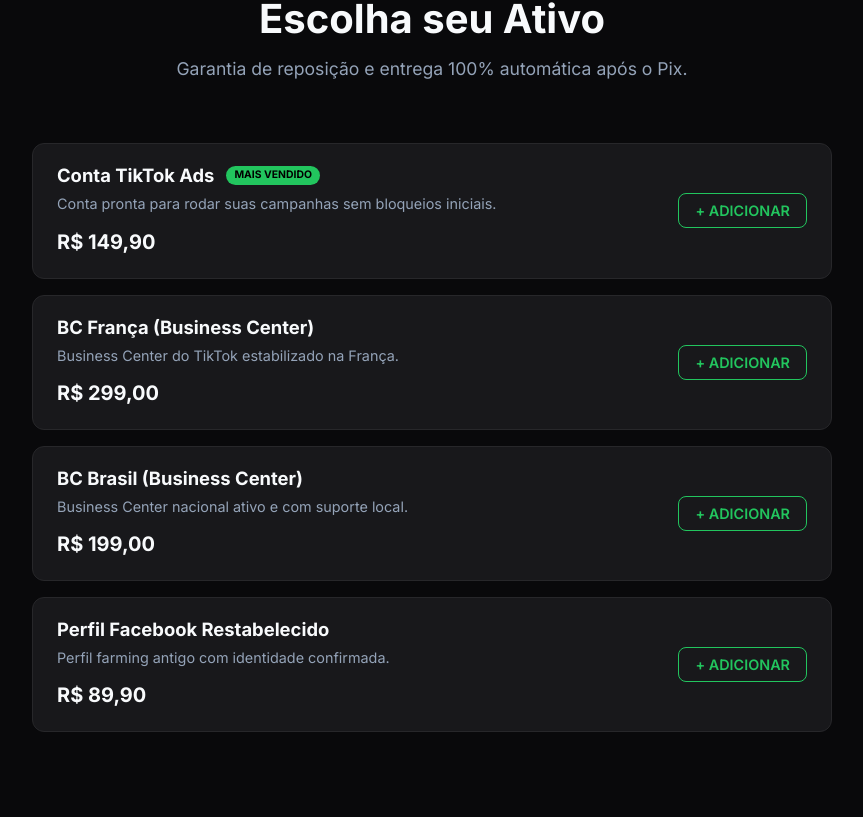
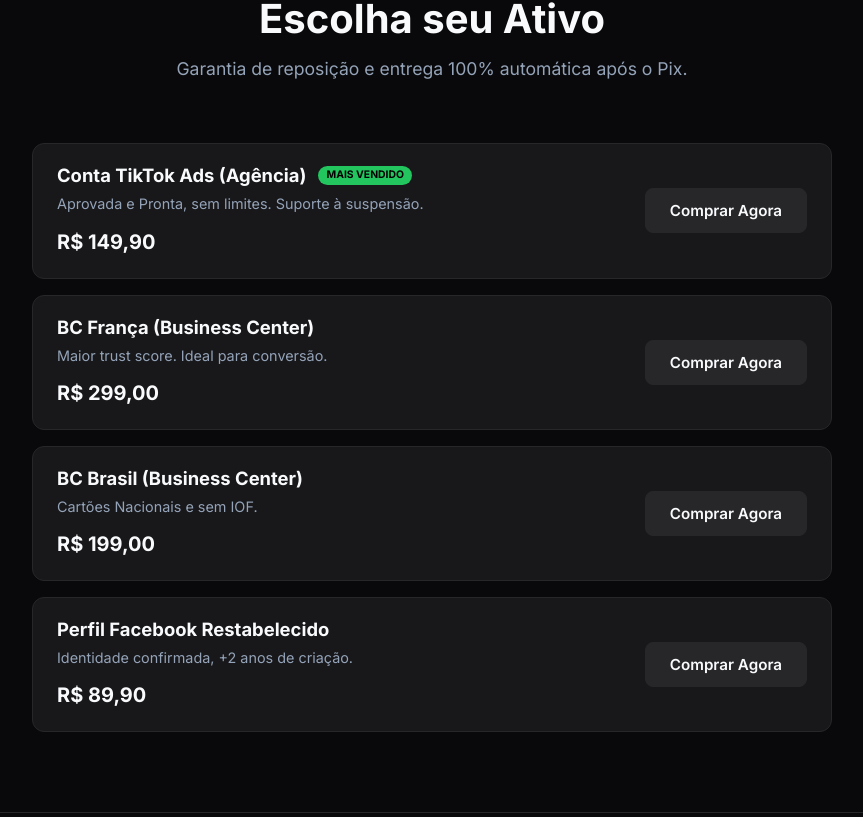
Before and after one commit to ozark2k/digital-assets-store, a React (Vite) app: page / in a window 1280 px wide. Shown: the part 903-1720 px from the top of the page, without its empty margins (208-1071 px from the left). Built offline with nearby package versions, Linux system fonts and the light colour scheme.

Commit message:
style: simplify product list to basic list without quantities

```diff
--- a/src/components/Products.css
+++ b/src/components/Products.css
@@ -1,5 +1,5 @@
 .products-section {
-  padding: 80px 20px 140px; /* Padding for sticky checkout bar */
+  padding: 80px 20px;
 }
 
 .container {
@@ -87,40 +87,27 @@
 .product-actions-list {
   display: flex;
   align-items: center;
-  min-width: 120px;
+  min-width: 140px;
   justify-content: flex-end;
 }
 
-.btn-add-inline {
-  background: transparent;
-  color: var(--accent-color);
-  border: 1px solid var(--accent-color);
-  padding: 8px 16px;
+.btn-buy-simple {
+  background-color: var(--surface-hover);
+  color: var(--text-primary);
+  border: 1px solid var(--border-color);
+  padding: 12px 24px;
   border-radius: 8px;
   font-weight: 600;
-  font-size: 0.9rem;
+  font-size: 0.95rem;
   cursor: pointer;
   transition: all 0.2s;
+  width: 100%;
 }
 
-.btn-add-inline:hover {
-  background: var(--accent-color);
+.btn-buy-simple:hover {
+  background-color: var(--accent-color);
   color: #000;
-}
-
-.quantity-selector-inline {
-  display: flex;
-  align-items: center;
-  gap: 12px;
-  background-color: var(--surface-hover);
-  padding: 4px 8px;
-  border-radius: 8px;
-  border: 1px solid var(--border-color);
-}
-
-.check-icon {
-  color: var(--accent-color);
-  flex-shrink: 0;
+  border-color: var(--accent-color);
 }
 
 @media (max-width: 600px) {
@@ -132,83 +119,4 @@
   .product-actions-list {
     width: 100%;
   }
-  .btn-add-inline, .quantity-selector-inline {
-    width: 100%;
-    justify-content: center;
-  }
 }
-
-.checkout-bar-wrapper {
-  position: fixed;
-  bottom: 0;
-  left: 0;
-  right: 0;
-  padding: 24px 20px;
-  background: rgba(9, 9, 11, 0.85);
-  backdrop-filter: blur(12px);
-  border-top: 1px solid rgba(255, 255, 255, 0.1);
-  z-index: 50;
-  box-shadow: 0 -10px 40px rgba(0, 0, 0, 0.5);
-  animation: slideUp 0.4s cubic-bezier(0.16, 1, 0.3, 1);
-}
-
-@keyframes slideUp {
-  from { transform: translateY(100%); opacity: 0; }
-  to { transform: translateY(0); opacity: 1; }
-}
-
-.checkout-bar {
-  display: flex;
-  justify-content: space-between;
-  align-items: center;
-}
-
-.checkout-info {
-  display: flex;
-  flex-direction: column;
-}
-
-.checkout-items {
-  display: flex;
-  align-items: center;
-  gap: 8px;
-  color: var(--text-secondary);
-  font-size: 0.9rem;
-  margin-bottom: 4px;
-}
-
-.checkout-total {
-  font-size: 1.5rem;
-  font-weight: 800;
-  color: var(--text-primary);
-}
-
-.btn-checkout {
-  background-color: var(--accent-color);
-  color: #000;
-  font-weight: 700;
-  font-size: 1.1rem;
-  padding: 16px 32px;
-  border-radius: 12px;
-  border: none;
-  cursor: pointer;
-  transition: transform 0.2s, box-shadow 0.2s;
-}
-
-.btn-checkout:hover {
-  transform: scale(1.02);
-  box-shadow: 0 0 20px rgba(34, 197, 94, 0.3);
-}
-
-@media (max-width: 768px) {
-  .checkout-bar {
-    flex-direction: column;
-    gap: 16px;
-  }
-  .checkout-info {
-    align-items: center;
-  }
-  .btn-checkout {
-    width: 100%;
-  }
-}
--- a/src/components/Products.jsx
+++ b/src/components/Products.jsx
@@ -1,75 +1,38 @@
-import React, { useState } from 'react';
-import { CheckCircle2, ShoppingCart, Plus, Minus } from 'lucide-react';
+import React from 'react';
+import { ShoppingCart } from 'lucide-react';
 import './Products.css';
 
 const products = [
   {
     id: 1,
-    name: 'Conta TikTok Ads',
-    description: 'Conta pronta para rodar suas campanhas sem bloqueios iniciais.',
+    name: 'Conta TikTok Ads (Agência)',
+    description: 'Aprovada e Pronta, sem limites. Suporte à suspensão.',
     price: 'R$ 149,90',
-    priceNum: 149.90,
-    features: ['Agência / Sem limites', 'Aprovada e Pronta', 'Suporte à suspensão', 'Acesso via Login'],
     popular: true
   },
   {
     id: 2,
     name: 'BC França (Business Center)',
-    description: 'Business Center do TikTok estabilizado na França.',
-    price: 'R$ 299,00',
-    priceNum: 299.00,
-    features: ['Maior trust score', 'Ideal para conversão', 'Limite alto de gastos', 'Entrega Imediata']
+    description: 'Maior trust score. Ideal para conversão.',
+    price: 'R$ 299,00'
   },
   {
     id: 3,
     name: 'BC Brasil (Business Center)',
-    description: 'Business Center nacional ativo e com suporte local.',
-    price: 'R$ 199,00',
-    priceNum: 199.00,
-    features: ['Cobrança em BRL', 'Cartões Nacionais', 'Sem IOF', 'Aquecida']
+    description: 'Cartões Nacionais e sem IOF.',
+    price: 'R$ 199,00'
   },
   {
     id: 4,
     name: 'Perfil Facebook Restabelecido',
-    description: 'Perfil farming antigo com identidade confirmada.',
-    price: 'R$ 89,90',
-    priceNum: 89.90,
-    features: ['Identidade Confirmada', '+2 Anos de criação', 'Amigos reais', 'Cookies inclusos']
+    description: 'Identidade confirmada, +2 anos de criação.',
+    price: 'R$ 89,90'
   }
 ];
 
 export default function Products() {
-  const [cart, setCart] = useState({});
-
-  const updateQuantity = (id, delta) => {
-    setCart((prev) => {
-      const current = prev[id] || 0;
-      const next = Math.max(0, current + delta);
-      if (next === 0) {
-        const { [id]: _, ...rest } = prev;
-        return rest;
-      }
-      return { ...prev, [id]: next };
-    });
-  };
-
-  const calculateTotal = () => {
-    let total = 0;
-    let itemCount = 0;
-    Object.entries(cart).forEach(([id, qty]) => {
-      const product = products.find(p => p.id === parseInt(id));
-      if (product) {
-        total += product.priceNum * qty;
-        itemCount += qty;
-      }
-    });
-    return { total, itemCount };
-  };
-
-  const { total, itemCount } = calculateTotal();
-
-  const handleCheckout = () => {
-    alert('Abrindo modal do Mercado Pago via API...');
+  const handleBuy = (productName) => {
+    alert(`Iniciando transação Pix para: ${productName}`);
   };
 
   return (
@@ -79,10 +42,8 @@
         <p className="section-subtitle">Garantia de reposição e entrega 100% automática após o Pix.</p>
 
         <div className="products-list">
-          {products.map((product) => {
-            const qty = cart[product.id] || 0;
-            return (
-            <div key={product.id} className={`product-list-item glass ${qty > 0 ? 'selected' : ''}`}>
+          {products.map((product) => (
+            <div key={product.id} className="product-list-item glass">
               <div className="product-info">
                 <h3>{product.name} {product.popular && <span className="badge-inline">Mais Vendido</span>}</h3>
                 <p className="description">{product.description}</p>
@@ -90,46 +51,14 @@
               </div>
 
               <div className="product-actions-list">
-                {qty > 0 ? (
-                  <div className="quantity-selector-inline">
-                    <button className="qty-btn" onClick={() => updateQuantity(product.id, -1)}>
-                      <Minus size={16} />
-                    </button>
-                    <span className="qty-value">{qty}</span>
-                    <button className="qty-btn" onClick={() => updateQuantity(product.id, 1)}>
-                      <Plus size={16} />
-                    </button>
-                  </div>
-                ) : (
-                  <button className="btn-add-inline" onClick={() => updateQuantity(product.id, 1)}>
-                    + ADICIONAR
-                  </button>
-                )}
+                <button className="btn-buy-simple" onClick={() => handleBuy(product.name)}>
+                  Comprar Agora
+                </button>
               </div>
             </div>
-            );
-          })}
+          ))}
         </div>
       </div>
-
-      {itemCount > 0 && (
-        <div className="checkout-bar-wrapper">
-          <div className="checkout-bar container">
-            <div className="checkout-info">
-              <span className="checkout-items">
-                <ShoppingCart size={20} />
-                {itemCount} {itemCount === 1 ? 'ativo' : 'ativos'}
-              </span>
-              <span className="checkout-total">
-                {new Intl.NumberFormat('pt-BR', { style: 'currency', currency: 'BRL' }).format(total)}
-              </span>
-            </div>
-            <button className="btn-checkout" onClick={handleCheckout}>
-              Ir para o Pagamento
-            </button>
-          </div>
-        </div>
-      )}
     </section>
   );
 }
```
